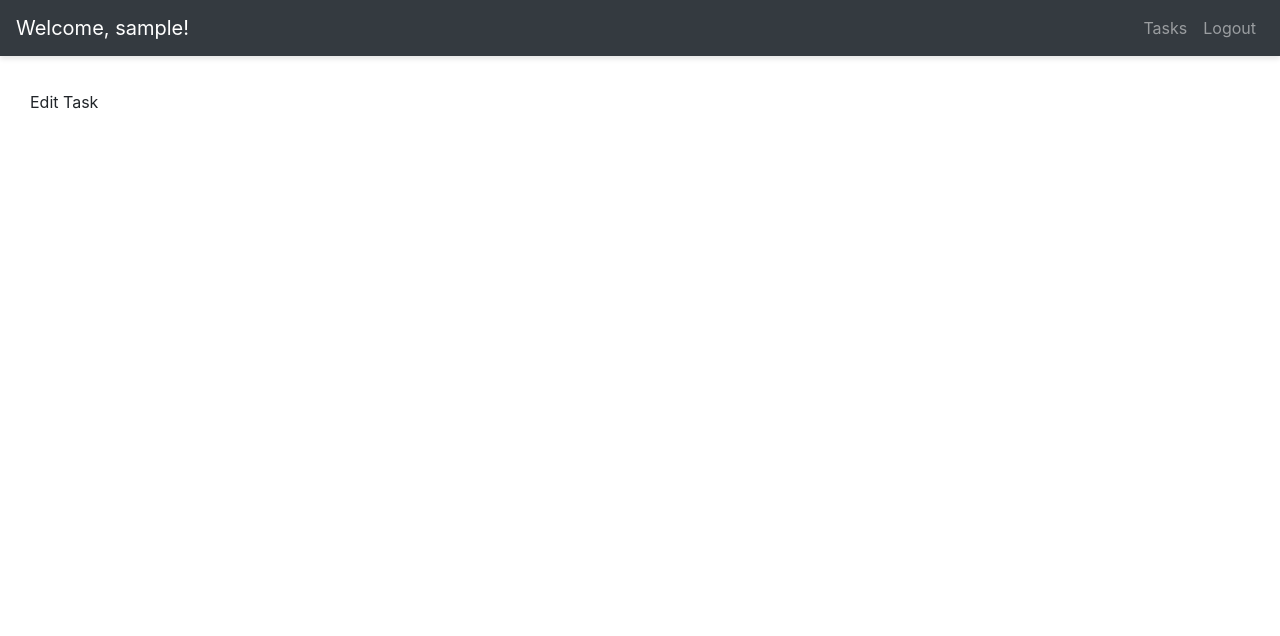
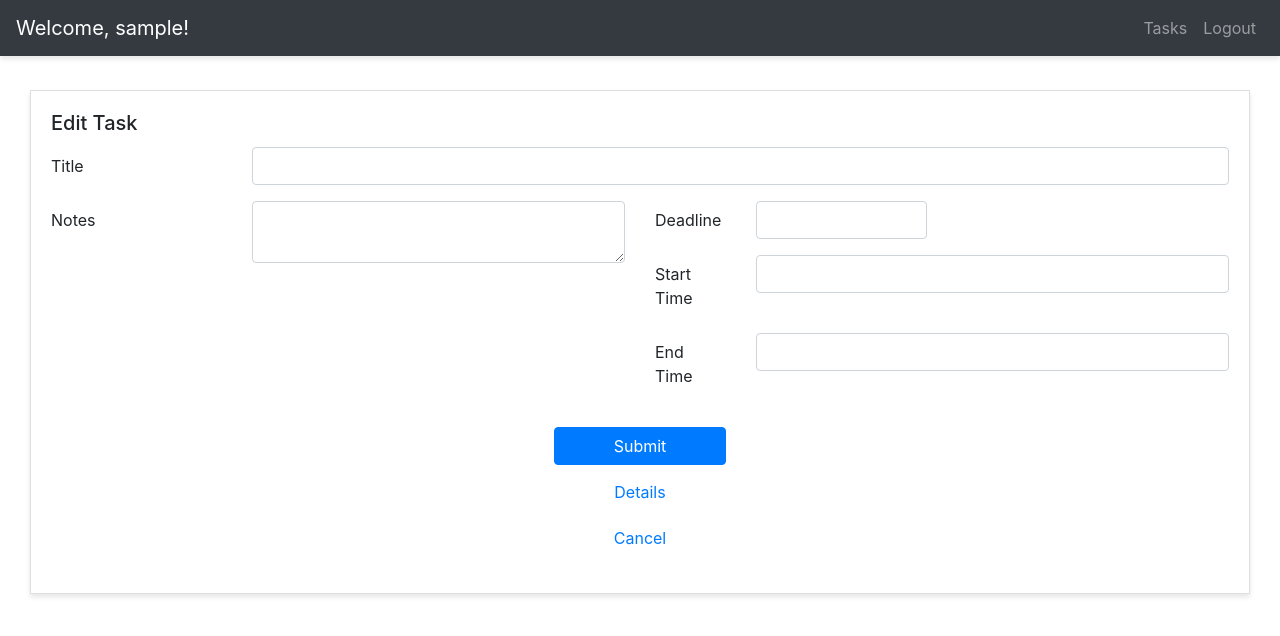
Before and after one commit to wavegate/frank, a Flask app: page /edit_task/1 in a window 1280 px wide. Shown: the top 636 px of the page. Run offline with Flask 2, Linux system fonts and the light colour scheme; the visitor is signed in with stand-in values (Sample User, id 1); data comes from the database, SQL or seed files in the repository; both versions use the stored data as it was after the commit; data that the repository does not hold is empty; some libraries are stand-ins or nearby versions.

Commit message:
added Edit task

```diff
--- a/app.py
+++ b/app.py
@@ -2,6 +2,7 @@ from flask import flash, Flask, render_template, redirect, request, url_for
 from flask_sqlalchemy import SQLAlchemy
 from flask_login import current_user, LoginManager, login_required, login_user, logout_user, UserMixin
 from flask_migrate import Migrate
+from flask_moment import Moment
 from flask_wtf import FlaskForm
 from flask_wtf.csrf import CSRFProtect
 from flask_moment import Moment
@@ -26,6 +27,7 @@ app.debug = True
 app.config['DEBUG'] = True
 db = SQLAlchemy(app)
 migrate = Migrate(app, db)
+moment = Moment(app)
 login = LoginManager(app)
 csrf = CSRFProtect(app)
 moment = Moment(app)
@@ -45,19 +47,35 @@ def index():
 @app.route("/tasks", methods=['GET', 'POST'])
 @login_required
 def tasks():
-	tasks = current_user.tasks.order_by(Task.last_updated.desc()).all()
-	form = TaskForm()
-	return render_template('tasks.html', tasks=tasks, form=form)
-
-@app.route("/create_task", methods=['POST'])
-@login_required
-def create_task():
+    tasks = current_user.tasks.order_by(Task.last_updated.desc()).all()
     form = TaskForm()
     if form.validate_on_submit():
         task = Task(title=form.title.data, notes = form.notes.data, deadline=form.deadline.data, start_time=form.start_time.data, end_time=form.end_time.data, author=current_user)
         db.session.add(task)
         db.session.commit()
-    return redirect(request.referrer or url_for('tasks'))
+        return redirect(url_for('tasks'))
+    return render_template('tasks.html', tasks=tasks, form=form, action="Create")
+
+@app.route('/edit_task/<int:task_id>', methods=['GET', 'POST'])
+def edit_task(task_id):
+    tasks = current_user.tasks.order_by(Task.last_updated.desc()).all()
+    task = Task.query.get(task_id)
+    form = TaskForm()
+    if form.validate_on_submit() and current_user == task.author:
+        if form.title.data:
+            task.title=form.title.data
+        if form.notes.data:
+            task.notes=form.notes.data
+        if form.deadline.data:
+            task.deadline=form.deadline.data
+        if form.start_time.data:
+            task.start_time=form.start_time.data
+        if form.end_time.data:
+            task.end_time=form.end_time.data
+        task.last_updated=datetime.utcnow()
+        db.session.commit()
+        return redirect(url_for('tasks'))
+    return render_template('tasks.html', tasks=tasks, task=task, form=form, action="Edit")
 
 @app.route("/fitness", methods=['GET'])
 def fitness():
@@ -150,29 +168,14 @@ def delete_task(task_id):
         db.session.commit()
     return redirect(request.referrer or url_for('index'))
 
-@app.route('/edit_task/<int:task_id>', methods=['GET', 'POST'])
-def edit_task(task_id):
-    task = Task.query.get(task_id)
-    form = TaskForm()
-    if form.validate_on_submit() and current_user == task.author:
-        task.title=form.title.data
-        task.notes=form.notes.data
-        task.deadline=form.deadline.data
-        task.start_time=form.start_time.data
-        task.end_time=form.end_time.data
-        task.last_updated=datetime.now()
-        db.session.commit()
-        return redirect(url_for('tasks'))
-    return render_template('edit_task.html', task=task, form=form)
-
 @app.route('/change_task_completion/<int:task_id>')
 def change_task_completion(task_id):
     task = Task.query.get(task_id)
     if current_user == task.author:
         if task.complete:
-        	task.complete = False
+            task.complete = False
         else:
-        	task.complete = True
+            task.complete = True
         task.last_updated = datetime.now()
         db.session.commit()
     return redirect(request.referrer or url_for('index'))
--- a/templates/base.html
+++ b/templates/base.html
@@ -75,7 +75,7 @@
 	<script src="https://maxcdn.bootstrapcdn.com/bootstrap/4.0.0/js/bootstrap.min.js" integrity="sha384-JZR6Spejh4U02d8jOt6vLEHfe/JQGiRRSQQxSfFWpi1MquVdAyjUar5+76PVCmYl" crossorigin="anonymous"></script>-->
 	<script src="https://stackpath.bootstrapcdn.com/bootstrap/4.1.3/js/bootstrap.min.js" integrity="sha384-ChfqqxuZUCnJSK3+MXmPNIyE6ZbWh2IMqE241rYiqJxyMiZ6OW/JmZQ5stwEULTy" crossorigin="anonymous"></script>
 
-	<script src="https://cdnjs.cloudflare.com/ajax/libs/moment.js/2.18.1/moment.min.js"></script>
+	{{ moment.include_moment() }}
 	<script src="{{ url_for('static', filename='js/bootstrap-datetimepicker.js')}}"></script>
 	<script src="{{ url_for('static', filename='js/login.js') }}"></script>
 	<script>
@@ -83,6 +83,7 @@
 			$('form').attr('autocomplete','off');
 			$('[data-toggle="tooltip"]').tooltip();
 			$('.datepick').datetimepicker();
+			moment().format();
 		});
 	</script>
 
--- a/templates/tasks.html
+++ b/templates/tasks.html
@@ -6,21 +6,33 @@
 		<div class="card" style="position:relative">
 			<div class="card-body">
 				<h5 class="card-title">
+					{% if action == 'Create' %}
 					New Task
+					{% elif action == 'Edit' %}
+					Edit Task
+					{% endif %}
 				</h5>
 				<div class="card-text">
-					<form method="POST" action="/create_task">
+					<form method="POST">
 					{{ form.hidden_tag() }}
 					<div class="form-group row">
 						{{ form.title.label(class_="col-sm-2 col-form-label")}}
 						<div class="col-sm-10">
+							{% if action == 'Edit' and task.title %}
+								{{ form.title(class_="form-control", value=task.title) }}
+							{% else %}
 							{{ form.title(class_="form-control") }}
+							{% endif %}
 						</div>
 					</div>
-					<div class="form-group row collapse" id="collapseTaskForm">
+					<div class="form-group row collapse {% if action == 'Edit' %}show{% endif %}" id="collapseTaskForm">
 						{{ form.notes.label(class_="col-sm-2 col-form-label")}}
 						<div class="col-sm-4">
+							{% if action == 'Edit' and task.notes %}
+								{{ form.notes(class_="form-control", value=task.notes) }}
+							{% else %}
 							{{ form.notes(class_="form-control") }}
+							{% endif %}
 						</div>
 						<div class="col-sm-6">
 							<div class="form-group row">
@@ -46,7 +58,10 @@
 					<div class="form-group row justify-content-center">
 						<div class="col-sm-2">
 					    	<input type="submit" class="btn btn-primary btn-block"></input>
-				    		<input class="btn btn-primary btn-link btn-block" data-toggle="collapse" data-target="#collapseTaskForm" value="Details"></input>
+				    		<input class="btn btn-link btn-block" data-toggle="collapse" data-target="#collapseTaskForm" value="Details"></input>
+				    		{% if action=='Edit' %}
+				    		<button class="btn btn-link btn-block" href="{{ url_for('tasks') }}">Cancel</button>
+				    		{% endif %}
 				    	</div>
 				    </div>
 					</form>
```
Also changed, not shown: templates/_task.html (+14 -9 lines), app.db.
